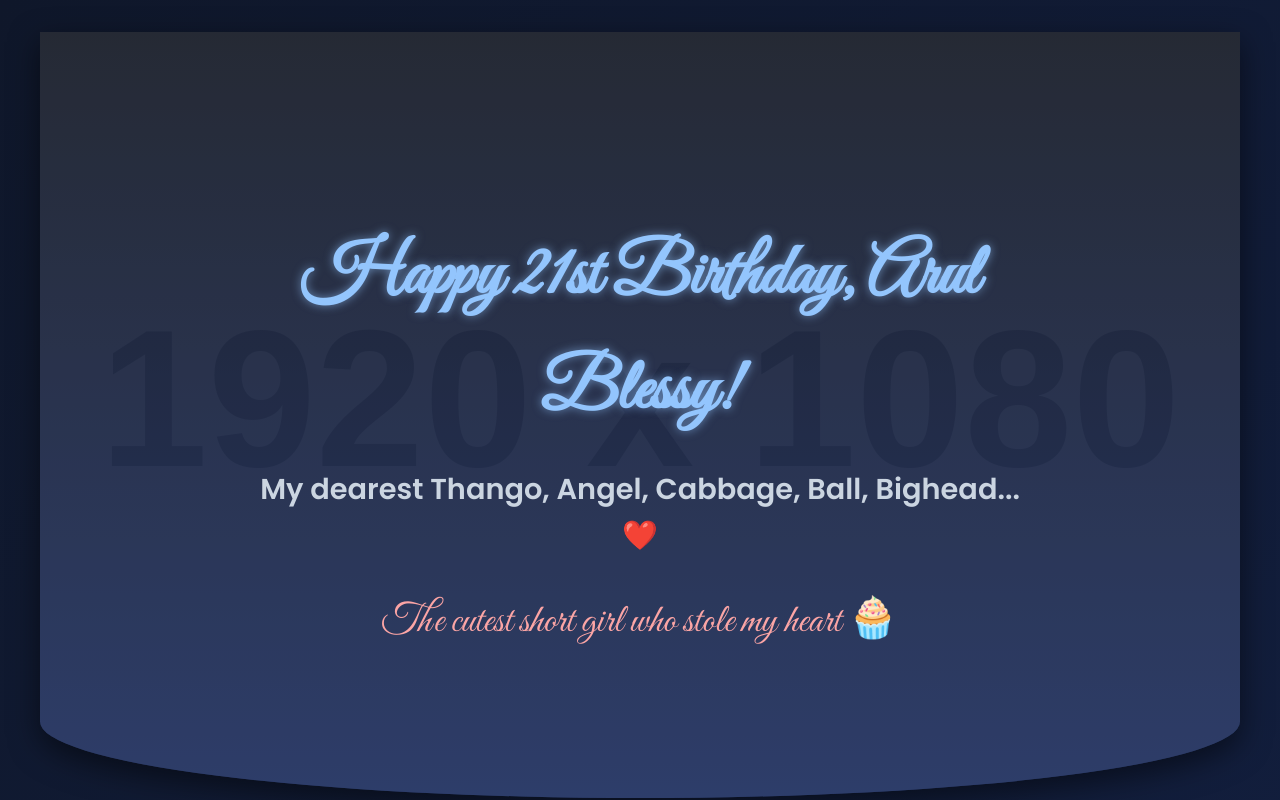
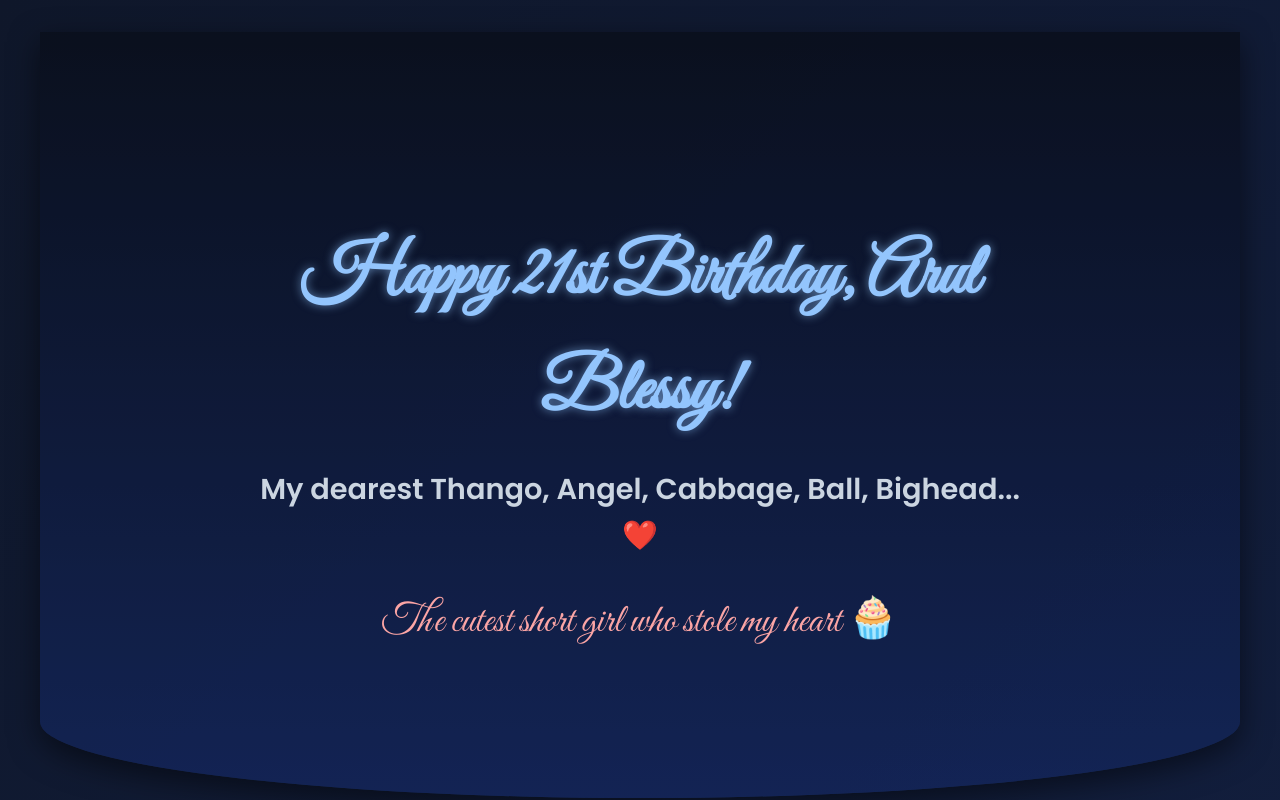
Before and after one commit to Kingston141/blessy-birthday, a plain HTML site: page index.html in a window 1280 px wide. Shown: the top 800 px of the page. Drawn offline with Linux system fonts and the light colour scheme; placeholder pictures from the web are drawn by us.

Commit message:
Update style.css

```diff
--- a/style.css
+++ b/style.css
@@ -66,8 +66,8 @@ p {
 /* Hero Section */
 .hero {
     padding: 8rem 2rem;
-    background: linear-gradient(rgba(15, 23, 42, 0.8), rgba(30, 58, 138, 0.8)), url('https://placehold.co/1920x1080/0f172a/93c5fd?text=Happy+Birthday+Blessy') no-repeat center center/cover;
-    background-size: cover; /* Ensure image covers the area */
+    /* Removed external URL to ensure consistent background on GitHub Pages */
+    background: linear-gradient(rgba(15, 23, 42, 0.8), rgba(30, 58, 138, 0.8));
     border-radius: 0 0 50% 50% / 0 0 10% 10%; /* Curved bottom */
     box-shadow: 0 10px 30px rgba(0, 0, 0, 0.5);
     margin-bottom: 4rem;
```
